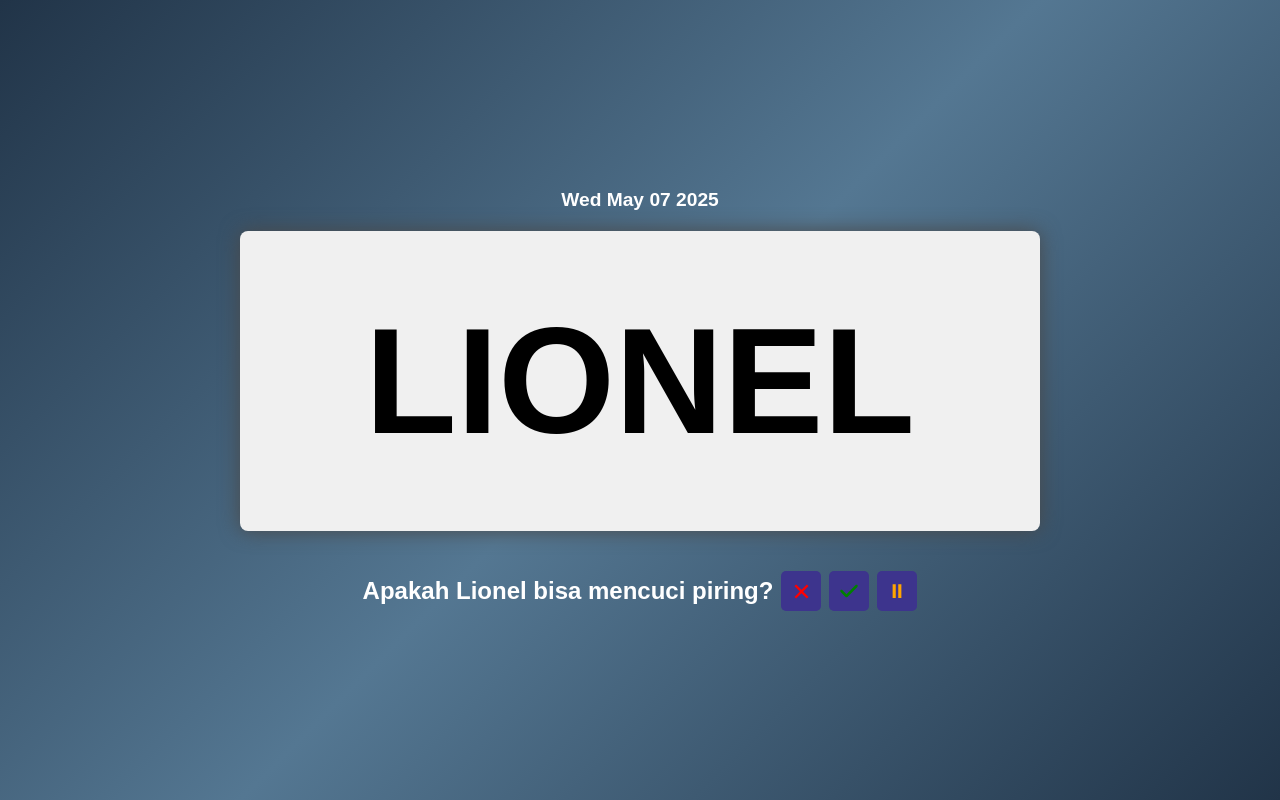
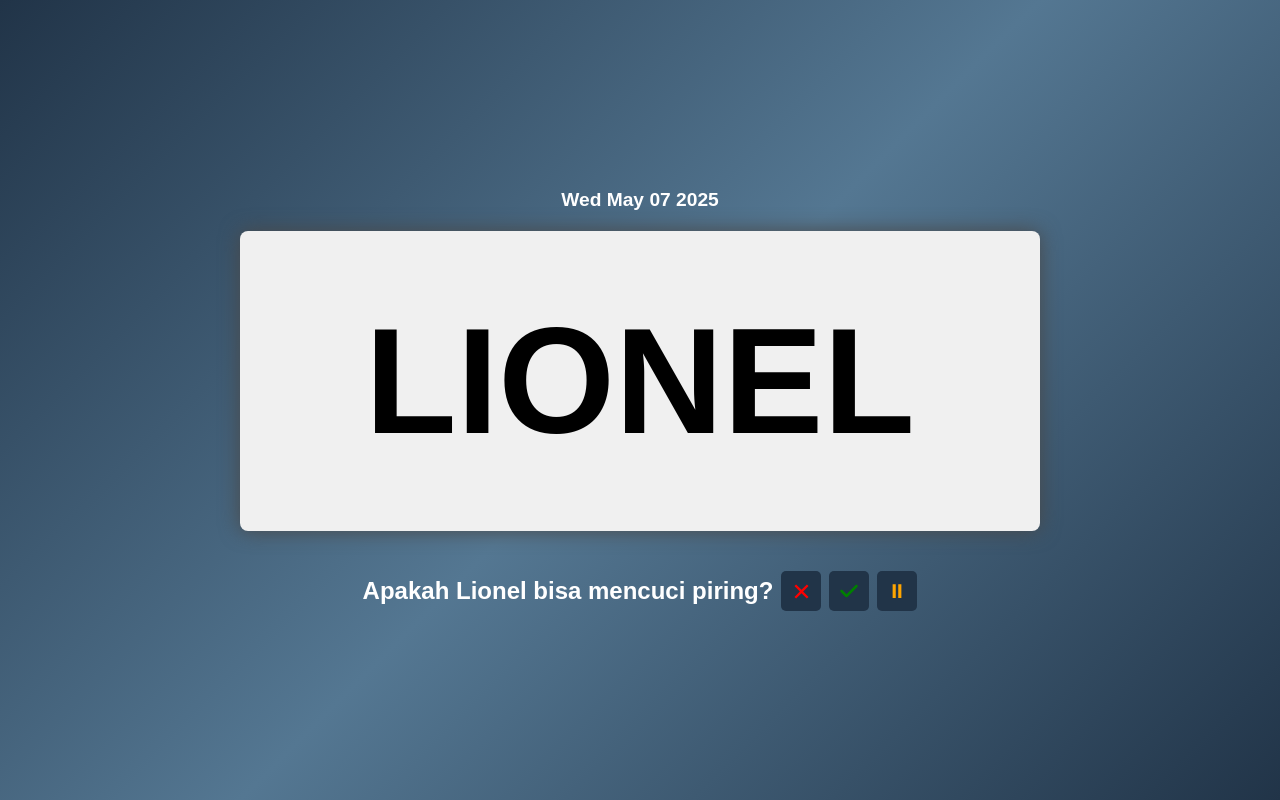
Before and after one commit to JuisLionel/Schedule, a React (Vite) app: page / in a window 1280 px wide. Built offline with nearby package versions, Linux system fonts and the light colour scheme; a web font is replaced by a local one.

Commit message:
Update Something.css

```diff
--- a/src/Style/Something.css
+++ b/src/Style/Something.css
@@ -53,7 +53,7 @@
     }
 
     .Check button {
-        background-color: #3d348d;
+        background-color: #213448;
         border: none;
         border-radius: 5px;
         width: 40px;
```
